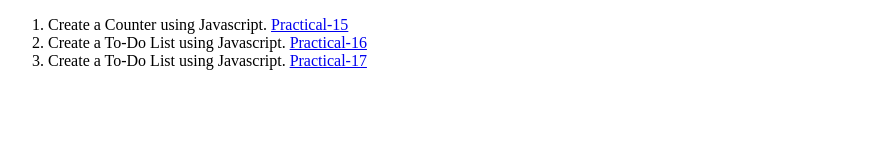
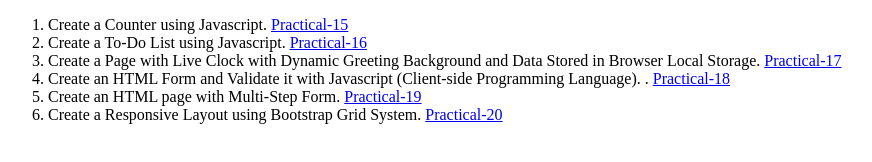
Before and after one commit to sarvendrasingh/Javascript, a plain HTML site: page JavaScript/index.html in a window 1280 px wide. Shown: the whole page, without its empty margins (0-872 px from the left). Drawn offline with Linux system fonts and the light colour scheme.

Commit message:
Update index.html

```diff
--- a/JavaScript/index.html
+++ b/JavaScript/index.html
@@ -7,11 +7,17 @@
 </head>
 <body>
     <ol>
-        <li>Create a Counter using Javascript. <a href="https://16-sanalmishra.github.io/JavaScript/Practical-15/root.html">Practical-15</a></li>
+        <li>Create a Counter using Javascript. <a href="https://sarvendrasingh.github.io/JavaScript/Practical-15/root.html">Practical-15</a></li>
 
-        <li>Create a To-Do List using Javascript. <a href="https://16-sanalmishra.github.io/JavaScript/Practical-16/root.html">Practical-16</a></li>
+        <li>Create a To-Do List using Javascript. <a href="https://sarvendrasingh.github.io/JavaScript/Practical-16/root.html">Practical-16</a></li>
 
-        <li>Create a To-Do List using Javascript. <a href="https://16-sanalmishra.github.io/JavaScript/Practical-17/root.html">Practical-17</a></li>
+        <li>Create a Page with Live Clock with Dynamic Greeting Background and Data Stored in Browser Local Storage. <a href="https://sarvendrasingh.github.io/JavaScript/Practical-17/root.html">Practical-17</a></li>
+
+        <li>Create an HTML Form and Validate it with Javascript (Client-side Programming Language). . <a href="https://sarvendrasingh.github.io/JavaScript/Practical-18/root.html">Practical-18</a></li>
+
+        <li>Create an HTML page with Multi-Step Form.  <a href="https://sarvendrasingh.github.io/JavaScript/Practical-19/root.html">Practical-19</a></li>
+
+        <li>Create a Responsive Layout using Bootstrap Grid System.  <a href="https://sarvendrasingh.github.io/JavaScript/Practical-20/root.html">Practical-20</a></li>
 
 
     </ol>
```
